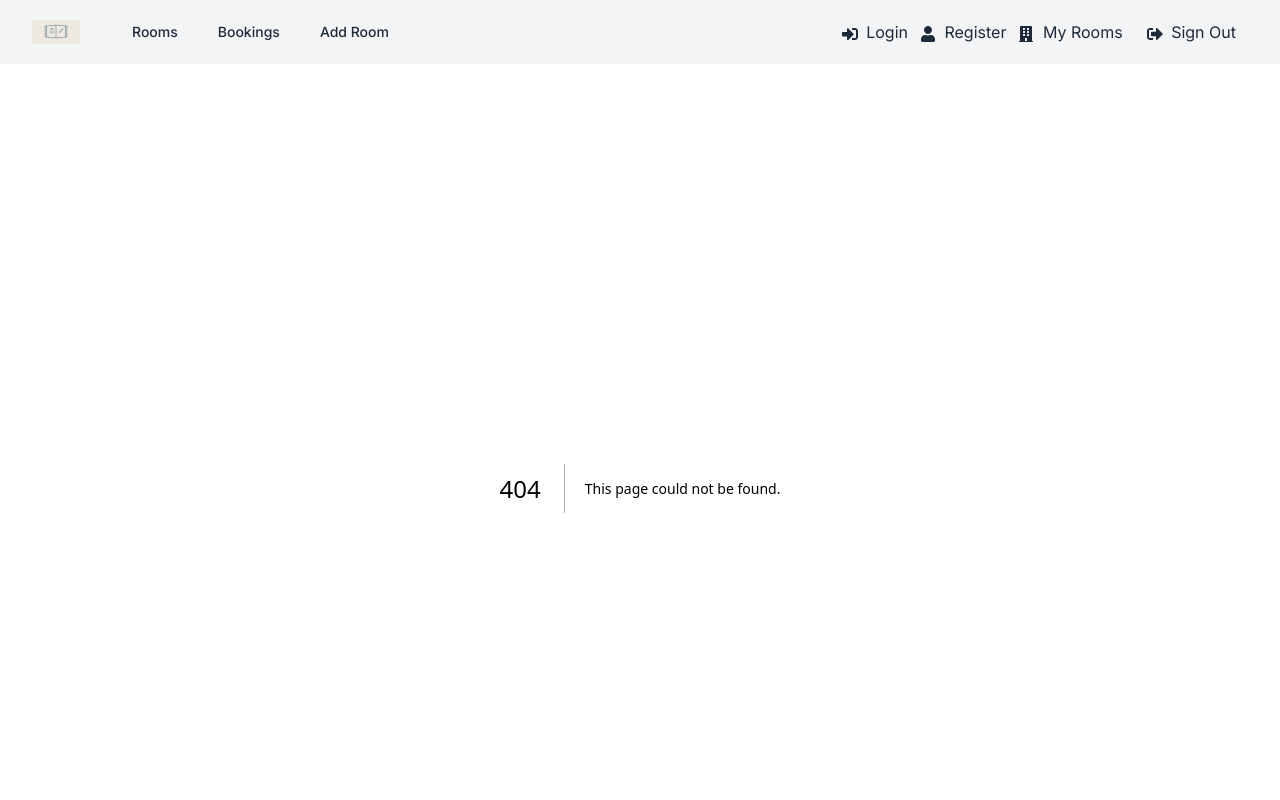
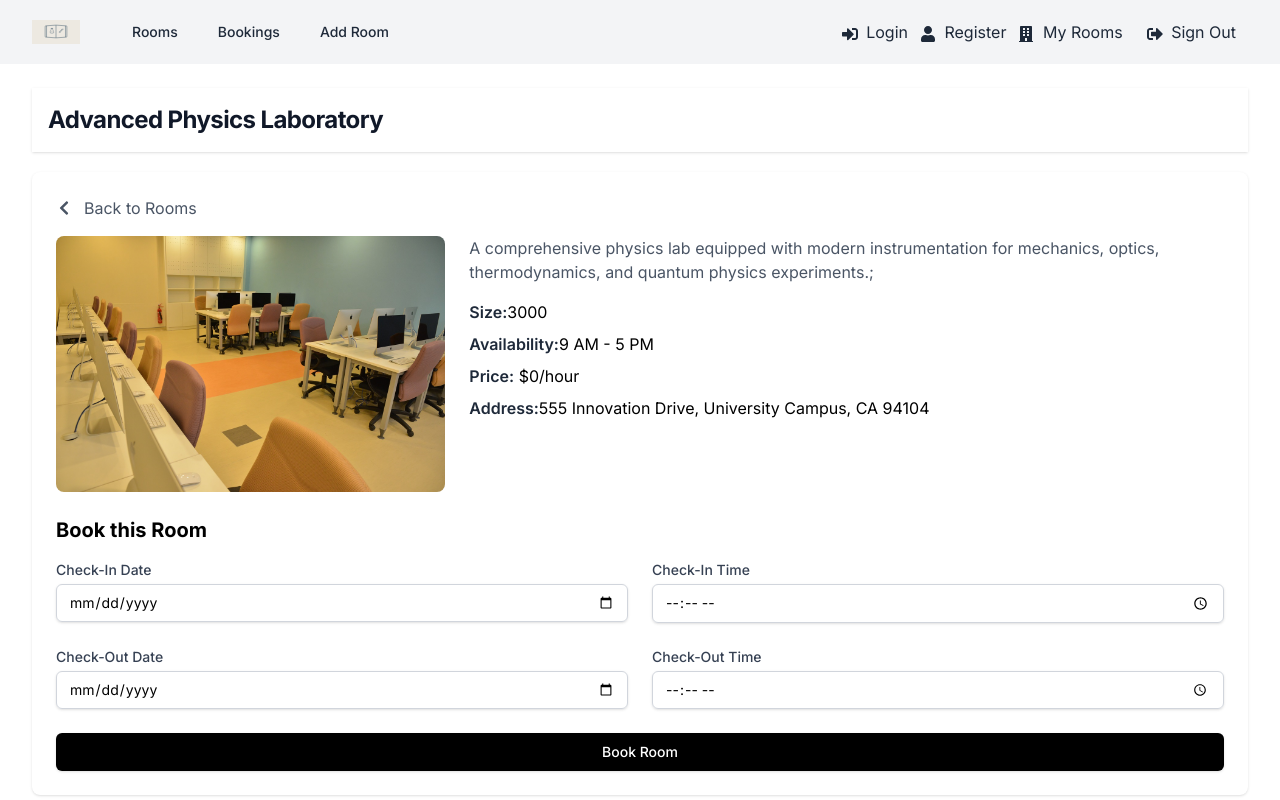
Before and after one commit to n4zzz/mmu-stem-fun-carnival, a Next.js app: page /rooms/1 in a window 1280 px wide. Before the commit this address had no page. Shown: the top 800 px of the page. Built offline with nearby package versions, Linux system fonts and the light colour scheme.

Commit message:
Add dynamic details page and booking form

```diff
--- /dev/null
+++ b/src/app/rooms/[id]/page.jsx
@@ -0,0 +1,67 @@
+import Heading from "@/components/Heading";
+import BookingForm from "@/components/BookingForm";
+import Image from "next/image";
+import Link from "next/link";
+import { FaChevronLeft } from "react-icons/fa";
+import rooms from "@/data/rooms.json";
+
+const RoomPage = async ({ params }) => {
+    const { id } = await params;
+    const room = rooms.find((room) => room.$id === id);
+
+    if (!room) {
+        return <Heading title='Room Not Found' />;
+    }
+
+    return (
+        <>
+            <Heading title={room.name} />
+            <div className="bg-white shadow rounded-lg p-6">
+                <Link href="/" className="flex items-center text-gray-600 hover:text-gray-800 mb-4">
+                    <FaChevronLeft className="inline mr-1"/>
+                    <span className="ml-2">Back to Rooms</span>
+                </Link>
+
+                <div className="flex flex-col sm:flex-row sm:space-x-6">
+                    <Image
+                        src={`/images/rooms/${room.image}`}
+                        alt={room.name}
+                        width={400}
+                        height={100}
+                        className="w-full sm:w-1/3 h-64 object-cover rounded-lg"
+                    />
+
+                    <div className="mt-4 sm:mt-0 sm:flex-1">
+                        <p className="text-gray-600 mb-4">
+                            {room.description};
+                        </p>
+
+                        <ul className="space-y-2">
+                            <li>
+                                <span className="font-semibold text-gray-800">Size:</span>
+                                {room.sqft}
+                            </li>
+                            <li>
+                                <span className="font-semibold text-gray-800">Availability:</span>
+                                {room.availability}
+                            </li>
+                            <li>
+                                <span className="font-semibold text-gray-800">Price:</span> $
+                                {room.price_per_hour}/hour
+                            </li>
+                            <li>
+                                <span className="font-semibold text-gray-800">Address:</span>
+                                {room.address}
+                            </li>
+                        </ul>
+                    </div>
+                </div>
+
+                <BookingForm/>
+
+            </div>
+        </>
+    );
+}
+
+export default RoomPage;
--- /dev/null
+++ b/src/components/BookingForm.jsx
@@ -0,0 +1,80 @@
+const BookingForm = () => {
+    return (<div className="mt-6">
+        <h2 className="text-xl font-bold">Book this Room</h2>
+        <form className="mt-4">
+            <div className="grid grid-cols-1 sm:grid-cols-2 gap-6">
+                <div>
+                    <label
+                        htmlFor="check_in_date"
+                        className="block text-sm font-medium text-gray-700"
+                    >
+                        Check-In Date
+                    </label>
+                    <input
+                        type="date"
+                        id="check_in_date"
+                        name="check_in_date"
+                        className="mt-1 block w-full px-3 py-2 border border-gray-300 rounded-md shadow-sm focus:ring-indigo-500 focus:border-indigo-500 sm:text-sm"
+                        required
+                    />
+                </div>
+                <div>
+                    <label
+                        htmlFor="check_in_time"
+                        className="block text-sm font-medium text-gray-700"
+                    >
+                        Check-In Time
+                    </label>
+                    <input
+                        type="time"
+                        id="check_in_time"
+                        name="check_in_time"
+                        className="mt-1 block w-full px-3 py-2 border border-gray-300 rounded-md shadow-sm focus:ring-indigo-500 focus:border-indigo-500 sm:text-sm"
+                        required
+                    />
+                </div>
+                <div>
+                    <label
+                        htmlFor="check_out_date"
+                        className="block text-sm font-medium text-gray-700"
+                    >
+                        Check-Out Date
+                    </label>
+                    <input
+                        type="date"
+                        id="check_out_date"
+                        name="check_out_date"
+                        className="mt-1 block w-full px-3 py-2 border border-gray-300 rounded-md shadow-sm focus:ring-indigo-500 focus:border-indigo-500 sm:text-sm"
+                        required
+                    />
+                </div>
+                <div>
+                    <label
+                        htmlFor="check_out_time"
+                        className="block text-sm font-medium text-gray-700"
+                    >
+                        Check-Out Time
+                    </label>
+                    <input
+                        type="time"
+                        id="check_out_time"
+                        name="check_out_time"
+                        className="mt-1 block w-full px-3 py-2 border border-gray-300 rounded-md shadow-sm focus:ring-indigo-500 focus:border-indigo-500 sm:text-sm"
+                        required
+                    />
+                </div>
+            </div>
+
+            <div className="mt-6">
+                <button
+                    type="submit"
+                    className="w-full flex justify-center py-2 px-4 border border-transparent rounded-md shadow-sm text-sm font-medium text-white bg-black hover:bg-gray-700 focus:outline-none focus:ring-2 focus:ring-offset-2 focus:ring-gray-800"
+                >
+                    Book Room
+                </button>
+            </div>
+        </form>
+    </div>);
+}
+
+export default BookingForm;
```
